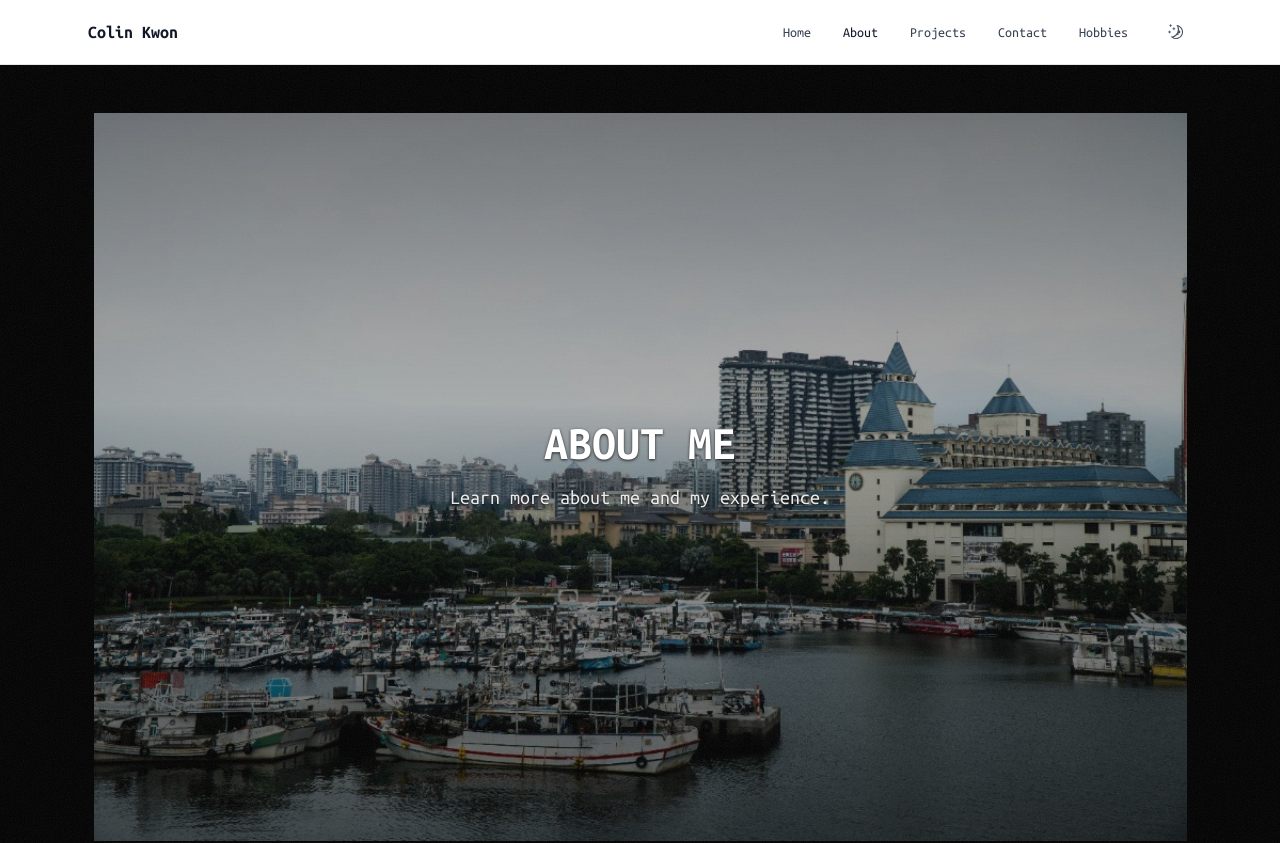
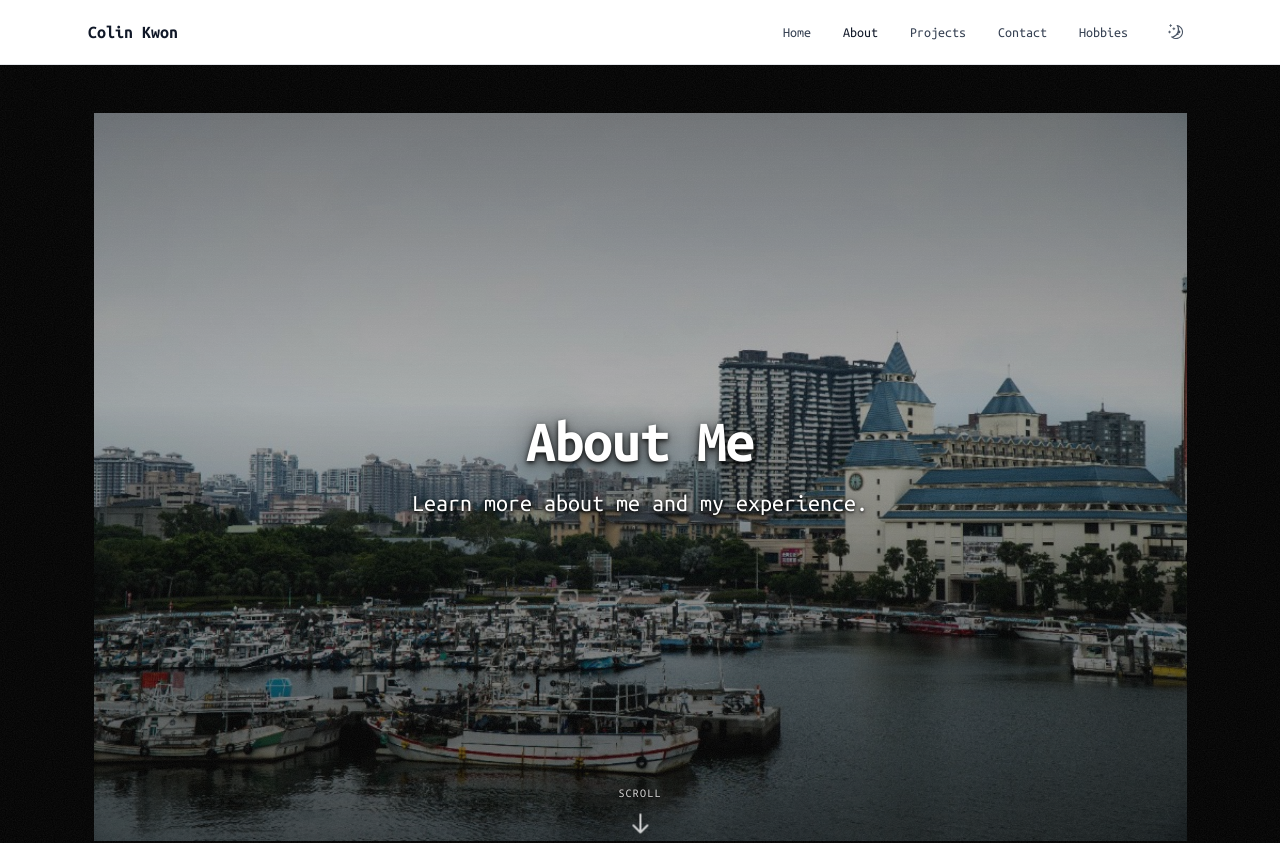
Before and after one commit to Cobby914/Personal_Website, a Next.js app: page /about in a window 1280 px wide. Shown: the top 843 px of the page. Built offline with nearby package versions, Linux system fonts and the light colour scheme.

Commit message:
Matching animations from the home page.

```diff
--- a/components/about/AboutPageContent.jsx
+++ b/components/about/AboutPageContent.jsx
@@ -1,6 +1,8 @@
 "use client";
 
 import AnimateOnScroll from "@/components/ui/AnimateOnScroll/AnimateOnScroll";
+import ScrambleText from "@/components/ui/ScrambleText/ScrambleText";
+import ScrollCue from "@/components/ui/ScrollCue/ScrollCue";
 import ExperienceTimeline from "./ExperienceTimeline";
 
 const LANDING_IMAGE = "/images/profile-photo.png";
@@ -16,22 +18,31 @@ export default function AboutPageContent() {
         id="about-landing"
         className="relative flex min-h-screen shrink-0 flex-col items-center justify-center px-6 py-24 text-center sm:px-8"
       >
-        <AnimateOnScroll>
         <div className="mx-auto max-w-4xl">
           <h1
-              className="text-3xl font-bold text-white sm:text-4xl md:text-5xl"
-              style={{ textShadow }}
+            className="text-4xl font-bold tracking-tight text-white sm:text-5xl md:text-6xl"
+            style={{
+              textShadow:
+                "0 2px 4px rgba(0,0,0,0.8), 0 4px 12px rgba(0,0,0,0.6), 0 0 40px rgba(0,0,0,0.4)",
+            }}
           >
-              ABOUT ME
+            <ScrambleText text="About Me" delay={2200} speed={40} />
           </h1>
           <p
-              className="mt-4 max-w-2xl mx-auto text-lg text-white/90 sm:text-xl"
-              style={{ textShadow: textShadowSoft }}
+            className="mt-4 max-w-2xl mx-auto text-lg text-white sm:text-xl md:text-2xl"
+            style={{
+              textShadow:
+                "0 1px 3px rgba(0,0,0,0.9), 0 2px 8px rgba(0,0,0,0.7)",
+            }}
           >
-              Learn more about me and my experience.
+            <ScrambleText
+              text="Learn more about me and my experience."
+              delay={3100}
+              speed={25}
+            />
           </p>
         </div>
-        </AnimateOnScroll>
+        <ScrollCue />
       </section>
 
       {/* Who I am - transparent to inherit AppShell bg-black + noise overlay */}
```
Lines whose indentation alone changed are shown as unchanged.
